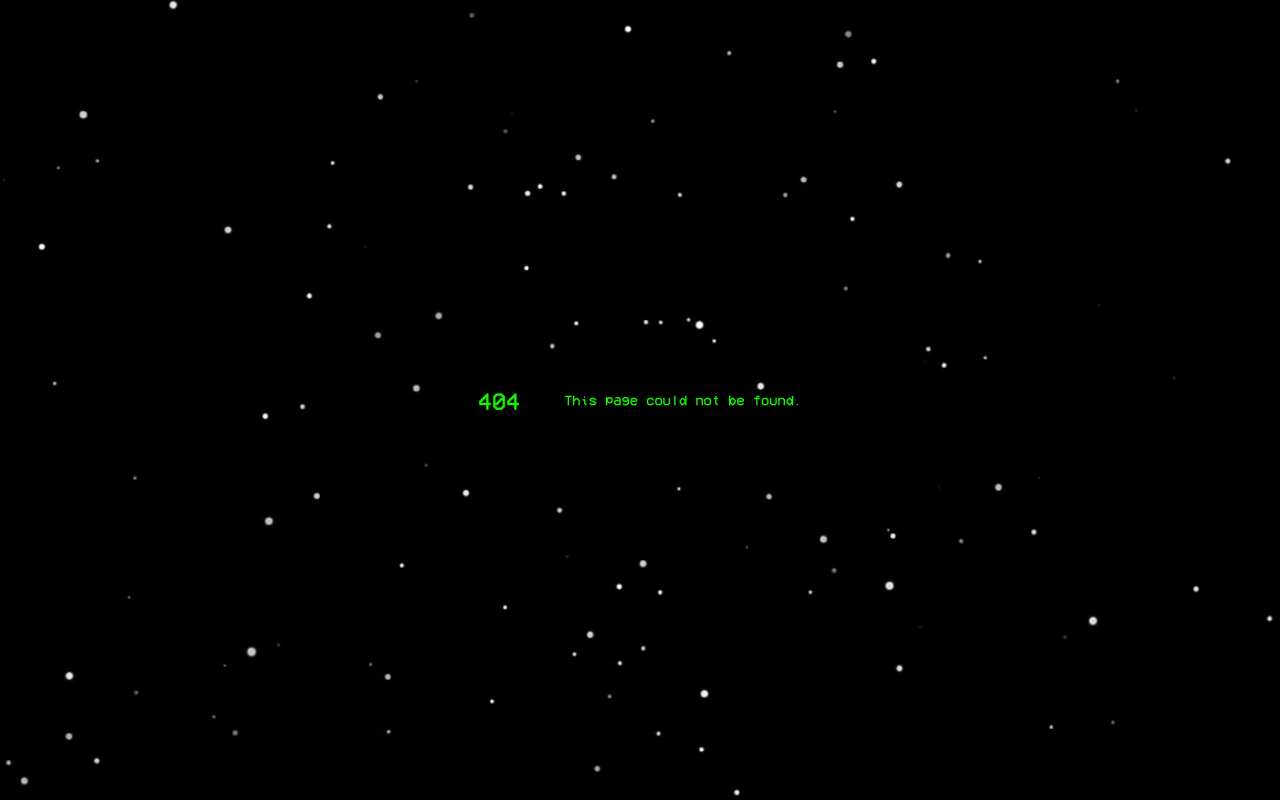
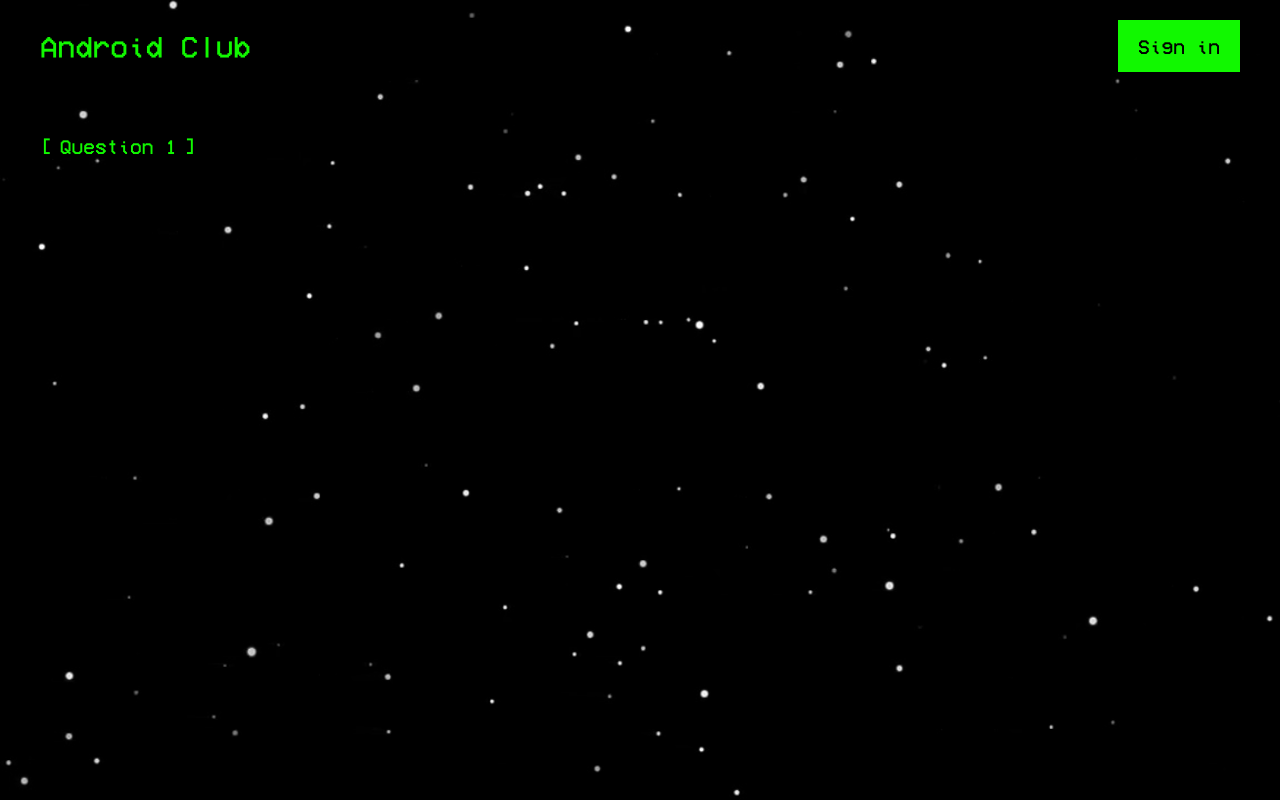
Before and after one commit to Aayush-Tripathi2102/scoobyDoo, a Next.js app: page /question1 in a window 1280 px wide. Before the commit this address had no page. Built offline with nearby package versions, Linux system fonts and the light colour scheme.

Commit message:
layout ready

```diff
--- a/src/app/layout.tsx
+++ b/src/app/layout.tsx
@@ -1,3 +1,4 @@
+import Navbar from "@/components/Navbar";
 import "@/styles/globals.css";
 
 import { GeistSans } from "geist/font/sans";
@@ -14,7 +15,10 @@ export default function RootLayout({
 }: Readonly<{ children: React.ReactNode }>) {
   return (
     <html lang="en" className={`${GeistSans.variable}`}>
-      <body className="h-screen bg-cover bg-center" style={{ backgroundImage: "url('/background.jpg')" }}>{children}</body>
+      <body className="h-screen bg-cover bg-center" style={{ backgroundImage: "url('/background.jpg')" }}>
+        <Navbar/>
+        {children}
+      </body>
     </html>
   );
 }
--- a/src/app/page.tsx
+++ b/src/app/page.tsx
@@ -2,13 +2,8 @@ import AnimatedText from "@/components/text";
 
 export default async function Home() {
   return (
-    <div>
-    <div className="flex text-5xl italic w-screen h-screen items-center justify-center">
-      {/* <p className="text-center">
-        [{' '}Capture The Rewind{' '}]
-      </p> */}
+    <div className="flex text-5xl italic w-[1300px] h-[300px] items-center justify-center m-auto mt-[10%]">
         <AnimatedText text="Capture The Rewind" preStyle='cursor-pointer'/>
-    </div>
     </div>
   );
 }
--- /dev/null
+++ b/src/app/question1/page.tsx
@@ -0,0 +1,19 @@
+import AnimatedText from '@/components/text'
+import React from 'react'
+
+const page = () => {
+  return (
+    <div>
+        <div className="flex gap-2 p-10 text-xl">
+            [
+            <AnimatedText text='Question 1' preStyle=''/>
+            ]
+        </div>
+        <div>
+
+        </div>
+    </div>
+  )
+}
+
+export default page
--- /dev/null
+++ b/src/components/Navbar.tsx
@@ -0,0 +1,21 @@
+import Link from 'next/link'
+import React from 'react'
+import AnimatedText from './text'
+
+const Navbar = () => {
+  return (
+    <div className='flex justify-between px-10 py-5 items-center'>
+        <div className="logo flex items-center">
+
+            <p className="text-3xl">Android Club</p>
+        </div>
+        <div className="sign">
+            <button className='bg-[#11f800] text-black text-xl px-5 py-3'>
+                <AnimatedText text="Sign in" className = 'text-black' preStyle='text-black'/>
+            </button>
+        </div>
+    </div>
+  )
+}
+
+export default Navbar
```
